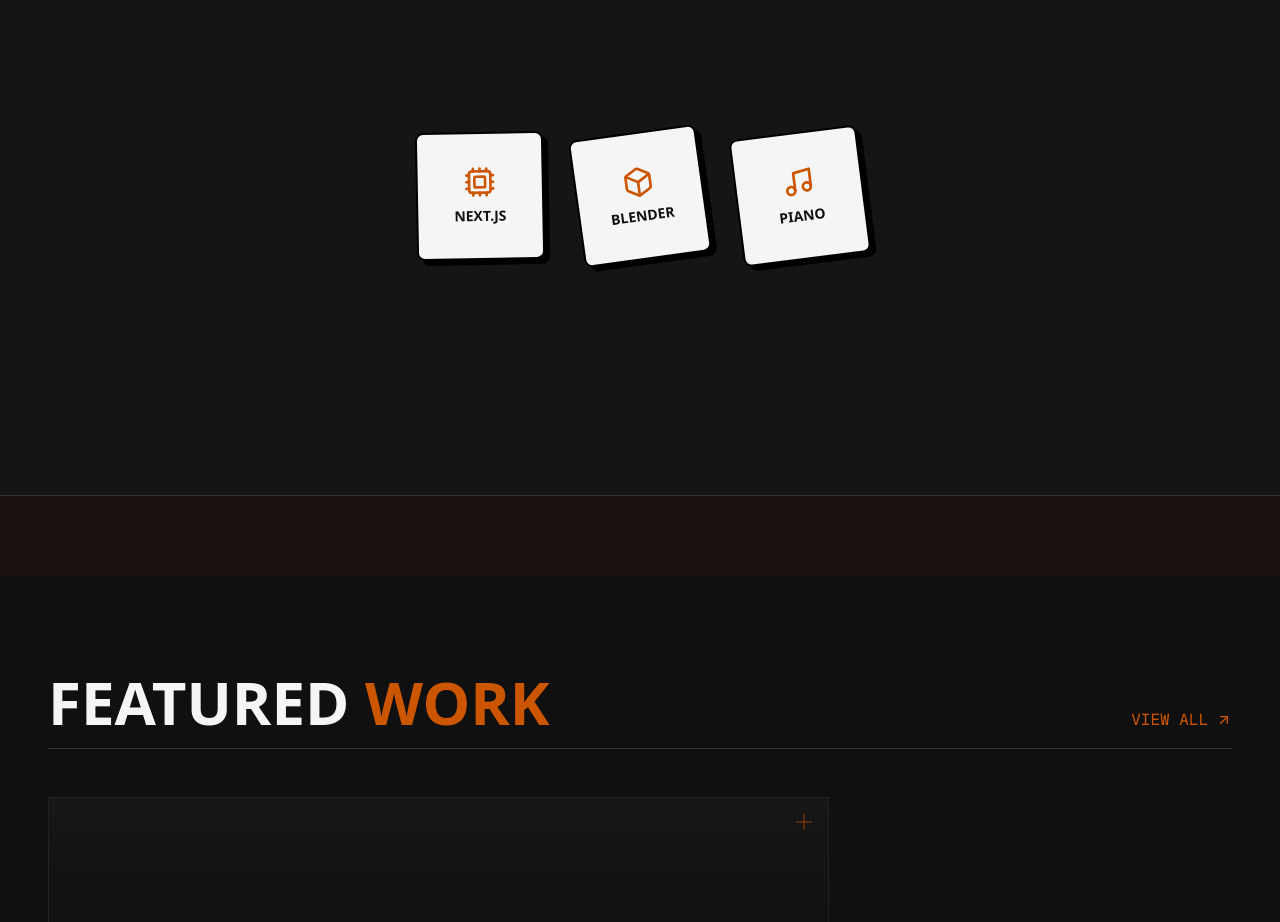
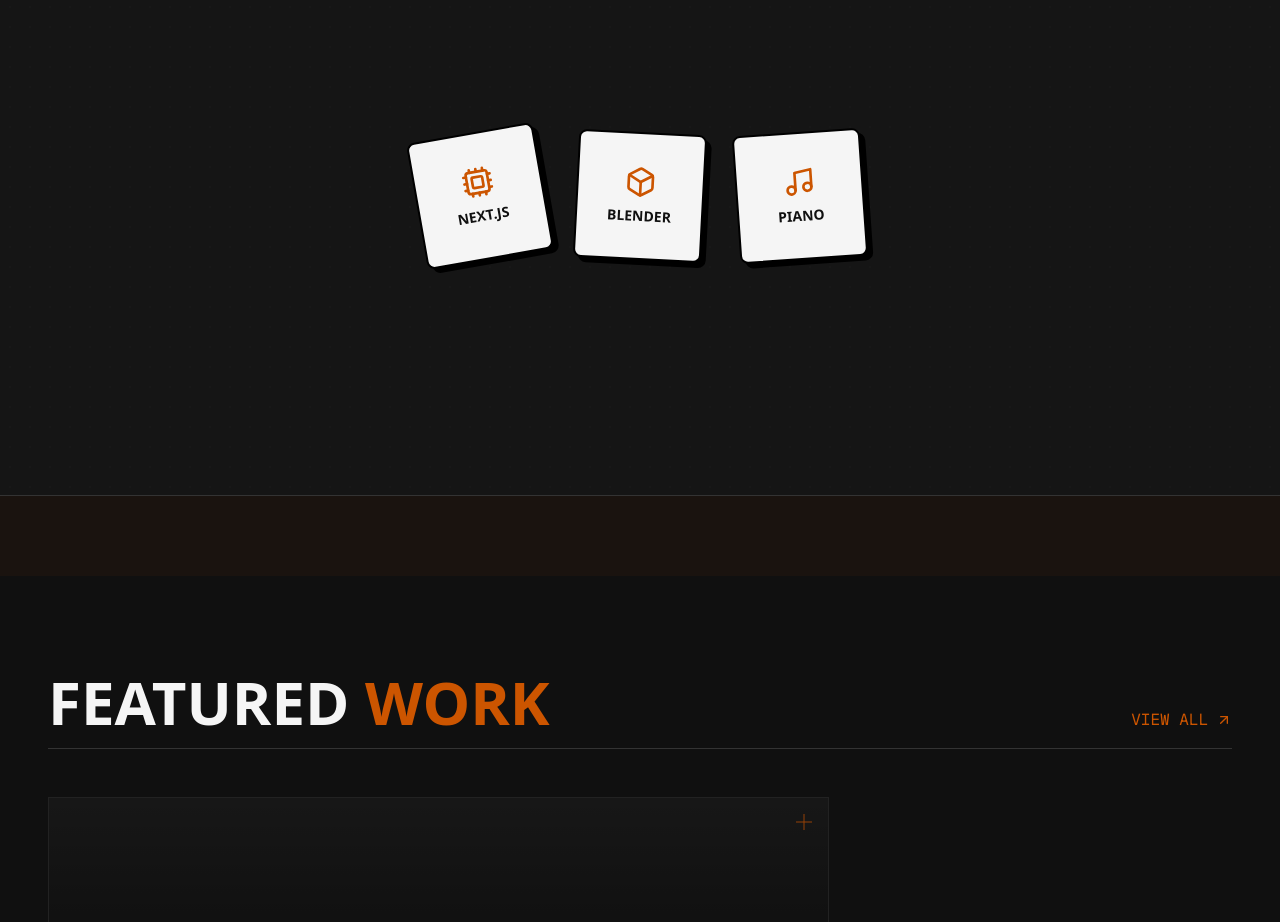
Before and after one commit to theodoredeboisseson/theodoredeboisseson.github.io, a Next.js app: page / in a window 1280 px wide. Shown: the part 1040-1962 px from the top of the page. Built offline with nearby package versions, Linux system fonts and the light colour scheme.

Commit message:
fix(skills): Fixes minor position error

```diff
--- a/app/components/StickerWall.tsx
+++ b/app/components/StickerWall.tsx
@@ -44,8 +44,8 @@ export default function StickerWall() {
                             dragConstraints={containerRef}
                             whileHover={{ scale: 1.1, zIndex: 50 }}
                             whileDrag={{ scale: 1.2, zIndex: 100 }}
-                            initial={{ rotate: Math.random() * 20 - 10, y: 50, opacity: 0 }}
-                            animate={{ rotate: Math.random() * 20 - 10, y: 0, opacity: 1 }}
+                            initial={{ rotate: ((index * 7) % 20) - 10, y: 50, opacity: 0 }}
+                            animate={{ rotate: ((index * 13) % 20) - 10, y: 0, opacity: 1 }}
                             transition={{ delay: index * 0.1 }}
                             className="flex flex-col items-center justify-center p-4 bg-[#F5F5F5] text-[#101010] shadow-neo w-24 h-24 sm:w-32 sm:h-32 rounded-lg select-none border-2 border-black"
                         >
```
